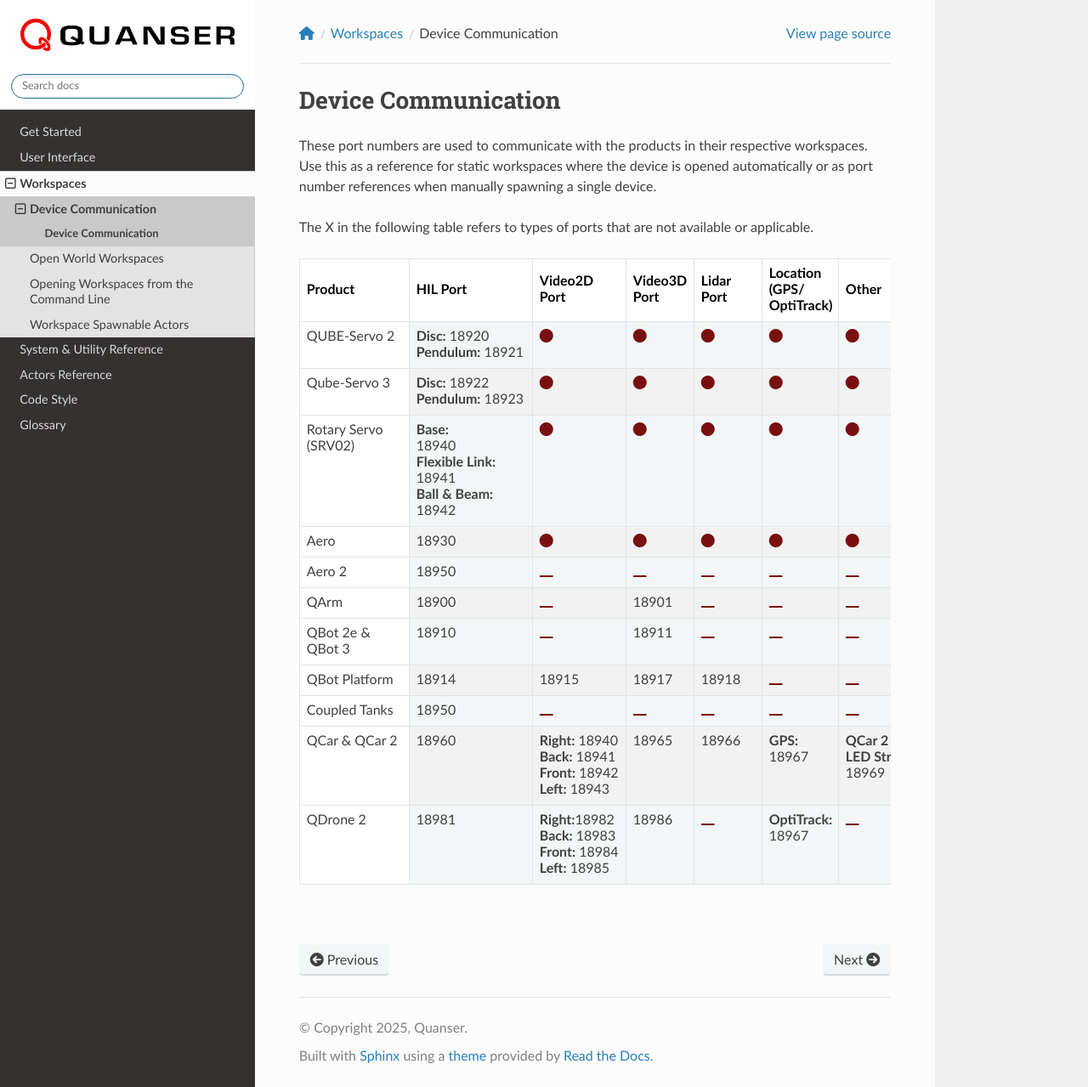
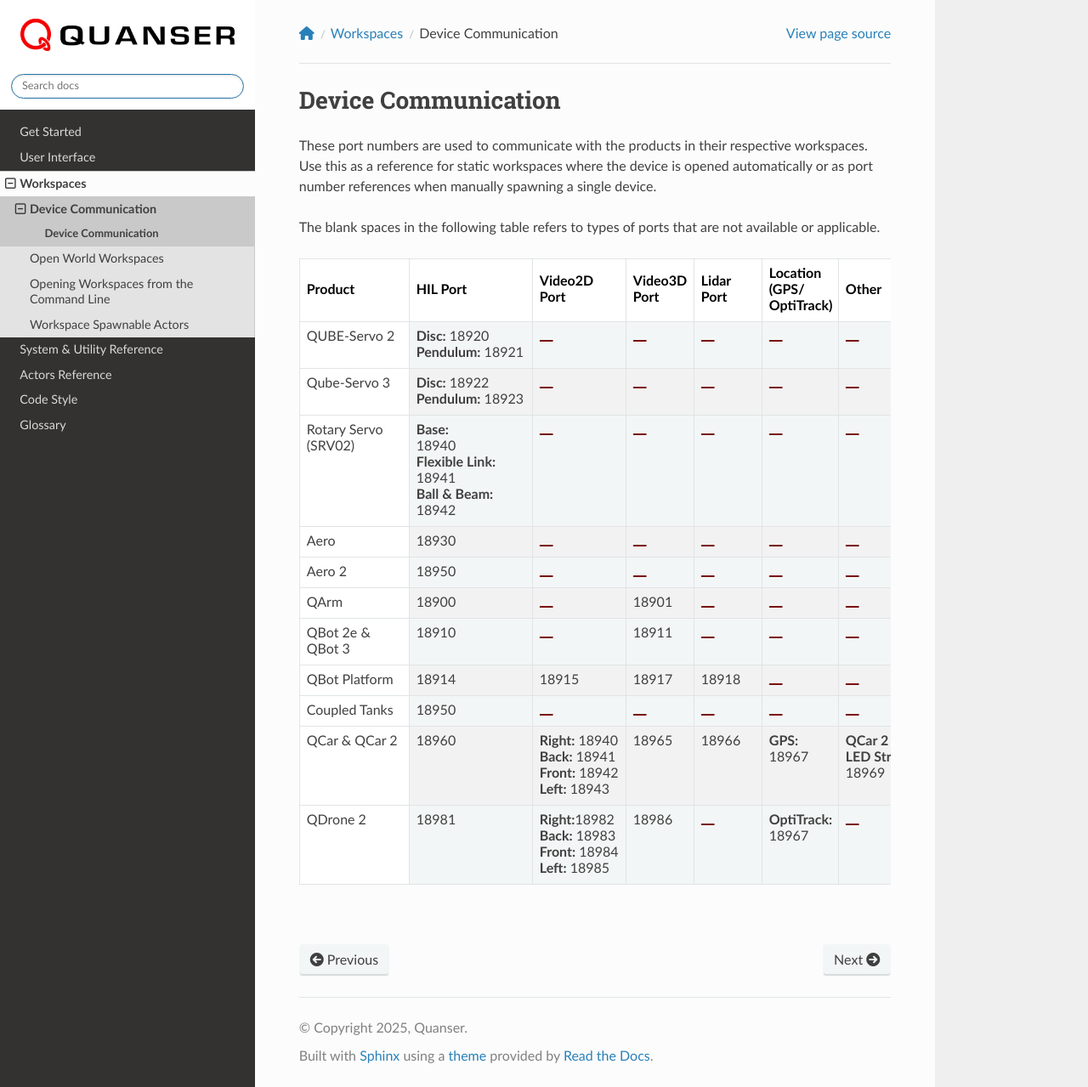
Before and after one commit to quanser/Quanser_Interactive_Labs_Resources, a Sphinx documentation site: the page built from docs/source/Workspaces/port_numbers.rst, in a window 1280 px wide and 1279 px high. Shown: the whole window at 85% size. Built offline with Sphinx 7.4.7 and the Read the Docs theme 3.1.0, drawn with Linux system fonts in a browser that asks for light colours.

Commit message:
updating all port table to windows minimize icons

```diff
--- a/docs/source/Workspaces/port_numbers.rst
+++ b/docs/source/Workspaces/port_numbers.rst
@@ -7,7 +7,7 @@
 These port numbers are used to communicate with the products in their respective workspaces. Use this as a reference for static
 workspaces where the device is opened automatically or as port number references when manually spawning a single device.
 
-The X in the following table refers to types of ports that are not available or applicable.
+The blank spaces in the following table refers to types of ports that are not available or applicable.
 
 .. raw:: html
 
@@ -142,11 +142,11 @@
                 <strong>Disc:</strong> 18920<br>
                 <strong>Pendulum:</strong> 18921
             </td>
-            <td><i class="fa fa-circle"></i></td>
-            <td><i class="fa fa-circle"></i></td>
-            <td><i class="fa fa-circle"></i></td>
-            <td><i class="fa fa-circle"></i></td>
-            <td><i class="fa fa-circle"></i></td>
+            <td><i class="fa fa-window-minimize"></i></td>
+            <td><i class="fa fa-window-minimize"></i></td>
+            <td><i class="fa fa-window-minimize"></i></td>
+            <td><i class="fa fa-window-minimize"></i></td>
+            <td><i class="fa fa-window-minimize"></i></td>
         </tr>
         <tr>
             <td>Qube-Servo 3</td>
@@ -154,11 +154,11 @@
                 <strong>Disc:</strong> 18922<br>
                 <strong>Pendulum:</strong> 18923
             </td>
-            <td><i class="fa fa-circle"></i></td>
-            <td><i class="fa fa-circle"></i></td>
-            <td><i class="fa fa-circle"></i></td>
-            <td><i class="fa fa-circle"></i></td>
-            <td><i class="fa fa-circle"></i></td>
+            <td><i class="fa fa-window-minimize"></i></td>
+            <td><i class="fa fa-window-minimize"></i></td>
+            <td><i class="fa fa-window-minimize"></i></td>
+            <td><i class="fa fa-window-minimize"></i></td>
+            <td><i class="fa fa-window-minimize"></i></td>
         </tr>
         <tr>
             <td>Rotary Servo (SRV02)</td>
@@ -167,20 +167,20 @@
                 <strong>Flexible Link:</strong><br> 18941<br>
                 <strong>Ball &amp; Beam:</strong><br> 18942
             </td>
-            <td><i class="fa fa-circle"></i></td>
-            <td><i class="fa fa-circle"></i></td>
-            <td><i class="fa fa-circle"></i></td>
-            <td><i class="fa fa-circle"></i></td>
-            <td><i class="fa fa-circle"></i></td>
+            <td><i class="fa fa-window-minimize"></i></td>
+            <td><i class="fa fa-window-minimize"></i></td>
+            <td><i class="fa fa-window-minimize"></i></td>
+            <td><i class="fa fa-window-minimize"></i></td>
+            <td><i class="fa fa-window-minimize"></i></td>
         </tr>
         <tr>
             <td>Aero</td>
             <td>18930</td>
-            <td><i class="fa fa-circle"></i></td>
-            <td><i class="fa fa-circle"></i></td>
-            <td><i class="fa fa-circle"></i></td>
-            <td><i class="fa fa-circle"></i></td>
-            <td><i class="fa fa-circle"></i></td>
+            <td><i class="fa fa-window-minimize"></i></td>
+            <td><i class="fa fa-window-minimize"></i></td>
+            <td><i class="fa fa-window-minimize"></i></td>
+            <td><i class="fa fa-window-minimize"></i></td>
+            <td><i class="fa fa-window-minimize"></i></td>
         </tr>
         <tr>
             <td>Aero 2</td>
```
